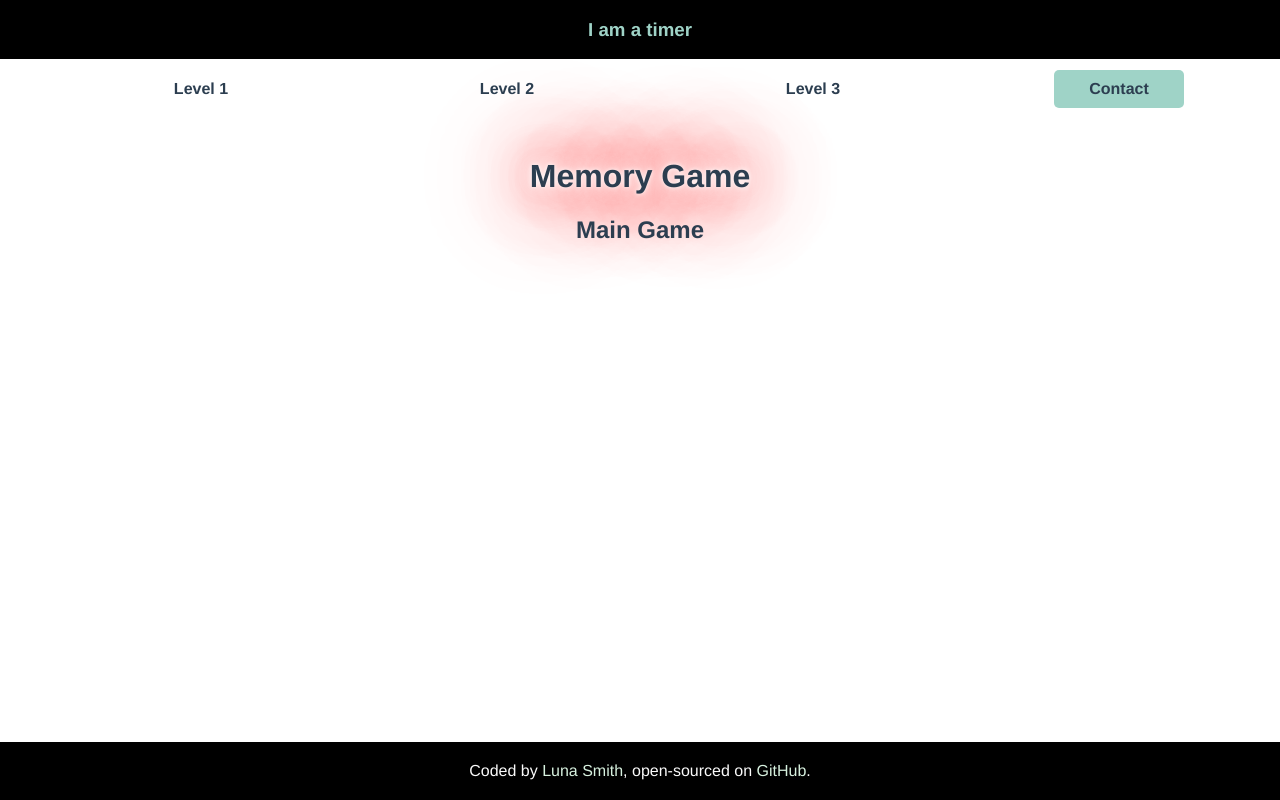
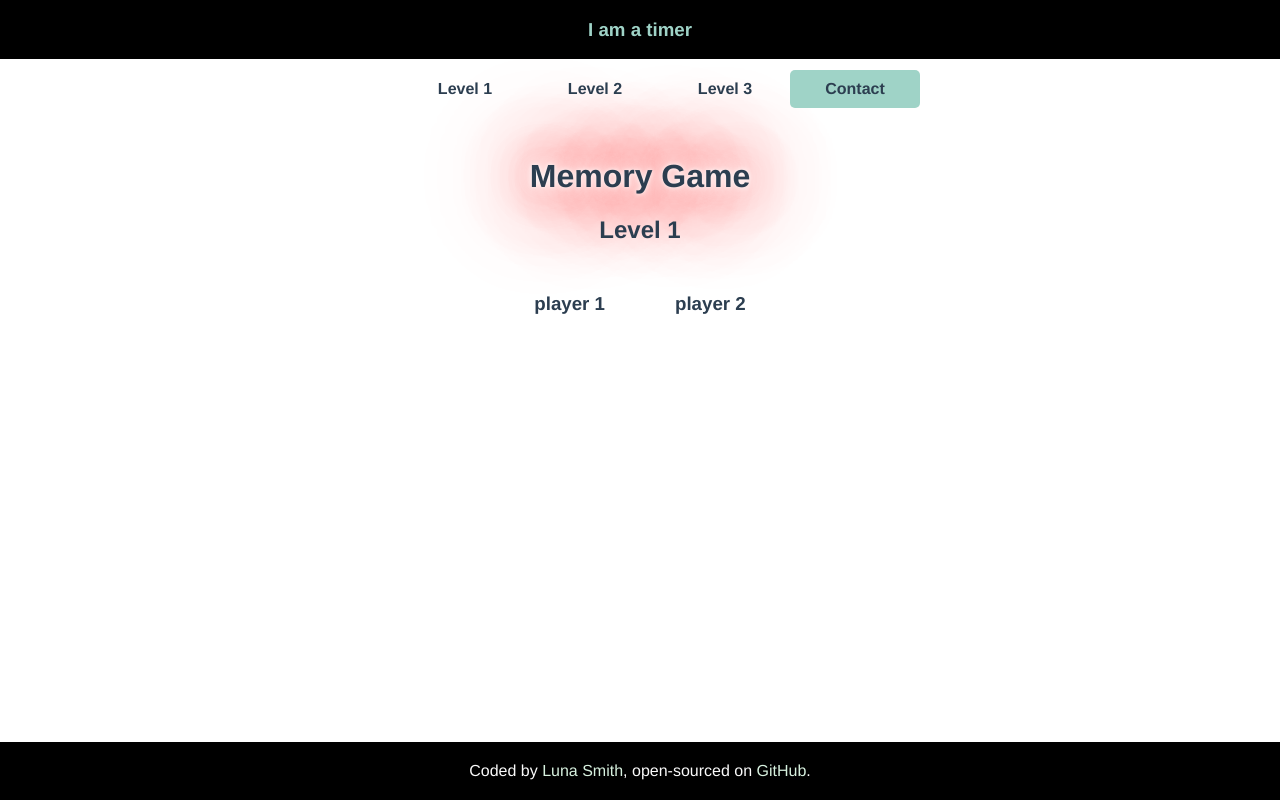
Before and after one commit to Lu-Smith/memory_game_vue, a Vue app: page / in a window 1280 px wide. Built offline with nearby package versions, Linux system fonts and the light colour scheme.

Commit message:
Updated MainGame

```diff
--- a/src/components/Game/MainGame.vue
+++ b/src/components/Game/MainGame.vue
@@ -1,13 +1,53 @@
 <template>
-  <h2>Main Game</h2>
+  <h2>Level 1</h2>
+  <div class="players">
+    <h3 :class="{ active: active1 }" @click="togglePlayer(1)">player 1</h3>
+    <h3 :class="{ active: active2 }" @click="togglePlayer(2)">player 2</h3>
+  </div>
+
 </template>
 
-<script>
+<script lang="ts">
 export default {
+  data() {
+    return {
+      active1: false,
+      active2: false
+    }
+  },
+  methods: {
+    togglePlayer(playerNumber:number) {
+      this.active1 = playerNumber === 1 ? !this.active1 : false;
+      this.active2 = playerNumber === 2 ? !this.active2 : false;
+    }
+  }
+
 
 }
 </script>
 
 <style>
+.players {
+  display: flex;
+  gap: 30px;
+  align-items: center;
+  justify-content: center;
+}
+
+.players h3 {
+  cursor: pointer;
+  padding: 10px 20px;
+  border-radius: 5px;
+}
+
+.players h3:hover {
+  color: rgb(250, 100, 100);
+  border: 4px solid rgb(250, 100, 100);
+}
+
+.active {
+  color: red;
+  border: 4px solid red;
+}
 
 </style>
--- a/src/components/Header/GameTimer.vue
+++ b/src/components/Header/GameTimer.vue
@@ -19,5 +19,4 @@ export default {
     right: 0;
     width: 100dvw;
 }
-
 </style>
--- a/src/components/Header/MainHeader.vue
+++ b/src/components/Header/MainHeader.vue
@@ -28,7 +28,7 @@ ul {
     display: flex;
     flex-direction: row;
     align-items: center;
-    justify-content: space-around;
+    justify-content: center;
     padding-top: 10px;
 }
 
@@ -39,6 +39,7 @@ li {
     font-weight: 800;
     transform: translateX(0);
     width: 100px;
+    cursor: pointer;
 }
 
 li:hover {
```
